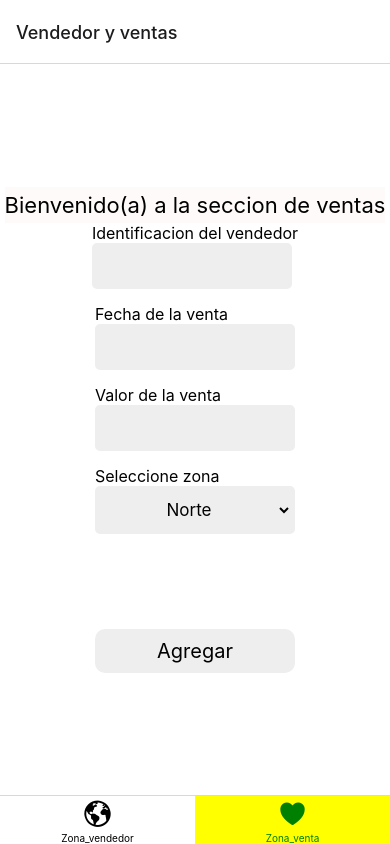
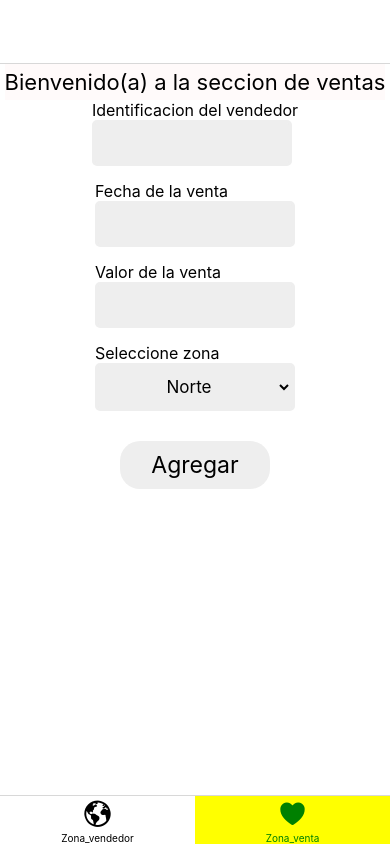
Before and after one commit to hervis30/claseMiercoles9, a React Native app: screen /Venta in a window 390 px wide. Built offline with nearby package versions, Linux system fonts and the light colour scheme.

Commit message:
Se aplican estilos en los inputs

```diff
--- a/App.js
+++ b/App.js
@@ -11,7 +11,7 @@ export default function App() {
         <stack.Screen
           name="home"
           component={Home}
-          options={{ title: "Vendedor y ventas" }}
+          options={{ title: "" }}
         />
       </stack.Navigator>
     </NavigationContainer>
--- a/assets/Styles/Style.js
+++ b/assets/Styles/Style.js
@@ -5,7 +5,7 @@ const styles = StyleSheet.create({
     flex: 1,
     backgroundColor: "#fff",
     alignItems: "center",
-    justifyContent: "center",
+    // justifyContent: "center",
   },
   inputs: {
     textAlign: "center",
--- a/assets/component/Vendedor.jsx
+++ b/assets/component/Vendedor.jsx
@@ -175,6 +175,7 @@ const Vendedor = () => {
           placeholder={totalComision}
         ></TextInput>
       </View>
+
       <View style={{ flex: 1, flexDirection: "row" }}>
         <View style={styles.input_flex}>
           <TouchableOpacity
@@ -182,7 +183,7 @@ const Vendedor = () => {
               backgroundColor: "#eeeeee",
               padding: 10,
               borderRadius: 20,
-              marginTop: 80,
+              marginTop: 15,
               width: 150,
             }}
             onPress={handleSubmit(onSubmit)}
@@ -204,13 +205,13 @@ const Vendedor = () => {
               backgroundColor: "#eeeeee",
               padding: 10,
               borderRadius: 20,
-              marginTop: 80,
+              marginTop: 15,
               width: 150,
             }}
             onPress={() => buscar()}
           >
             <Text style={{ color: "black", textAlign: "center", fontSize: 23 }}>
-              Bucar
+              Buscar
             </Text>
           </TouchableOpacity>
         </View>
--- a/assets/component/Venta.jsx
+++ b/assets/component/Venta.jsx
@@ -150,13 +150,13 @@ const Venta = () => {
           style={{
             backgroundColor: "#eeeeee",
             padding: 10,
-            borderRadius: 10,
-            marginTop: 80,
-            width: 200,
+            borderRadius: 20,
+            marginTop: 15,
+            width: 150,
           }}
           onPress={handleSubmit(onSubmit)}
         >
-          <Text style={{ color: "black", textAlign: "center", fontSize: 20 }}>
+          <Text style={{ color: "black", textAlign: "center", fontSize: 23 }}>
             Agregar
           </Text>
         </TouchableOpacity>
```
